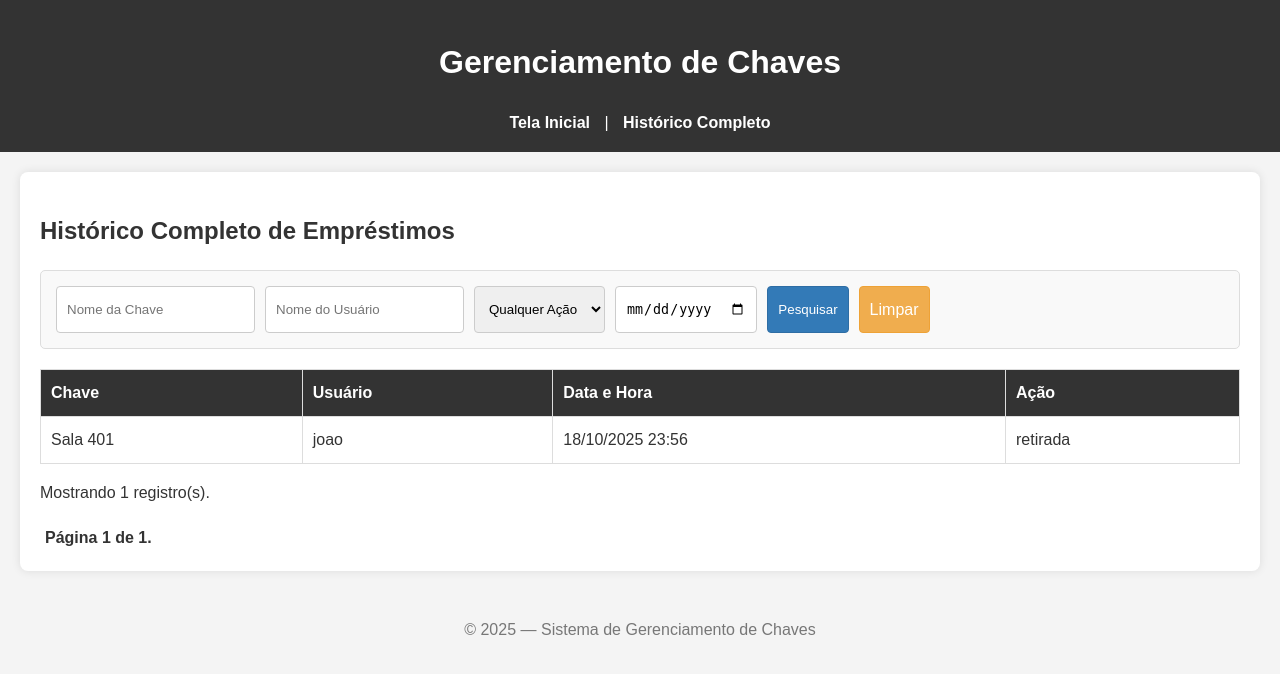
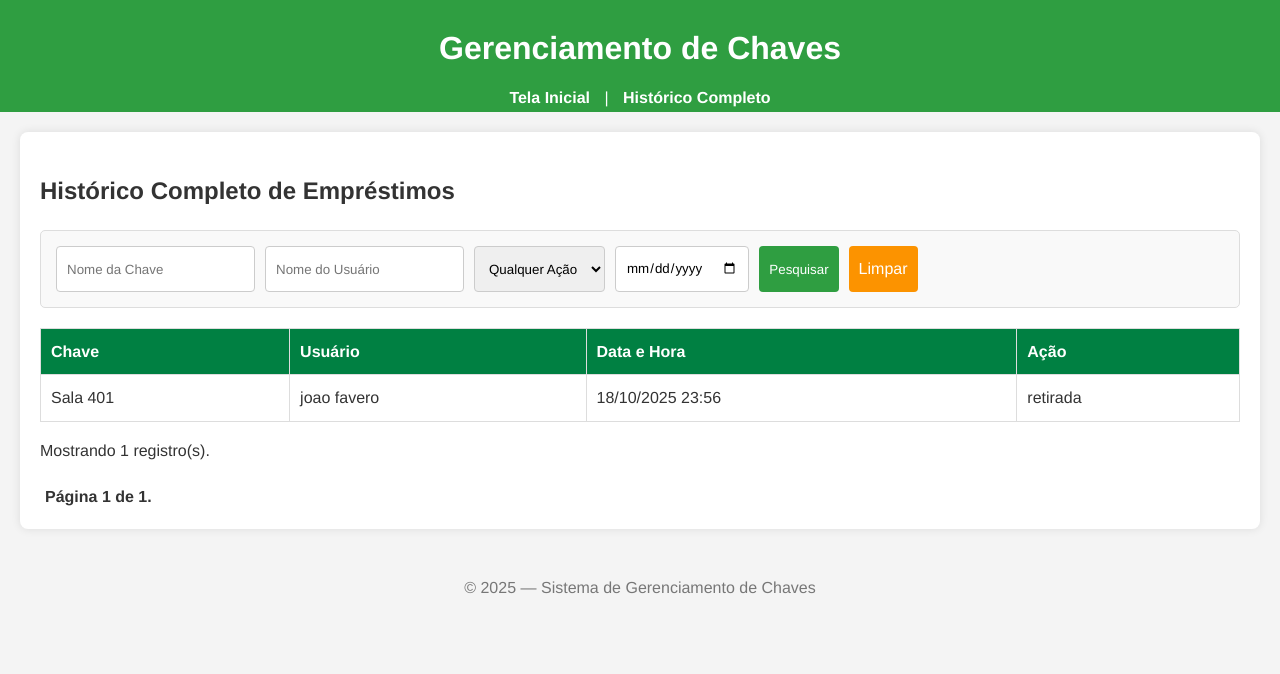
Before and after one commit to jaofavero/Gerenciamento_Chaves, a Django app: page /historico/ in a window 1280 px wide. Shown: the top 674 px of the page. Run offline with Django 5.2, Linux system fonts and the light colour scheme; data comes from the database, SQL or seed files in the repository.

Commit message:
Alteração de syler para as cores do IF

```diff
--- a/principal/static/styles/style.css
+++ b/principal/static/styles/style.css
@@ -1,56 +1,101 @@
+/* Atualizado: static/css/style.css */
+
 body {
-    font-family: Arial, sans-serif;
+    /* Fonte padrão do exemplo aplicado ao corpo */
+    font-family: "Helvetica Neue", Helvetica, Arial, sans-serif;
     margin: 0;
     padding: 0;
-    background-color: #f4f4f4;
+    background-color: #f4f4f4; /* Mantendo um fundo claro para o corpo */
     color: #333;
     line-height: 1.6;
+    overflow-y: scroll; /* Adicionado do exemplo */
 }
+
 header {
-    background: #333;
-    color: #fff;
+    /* Cor de fundo do exemplo */
+    background-color: #2f9e41;
+    color: #fff; /* Cor do texto do exemplo */
     padding: 1rem;
     text-align: center;
+    /* Ajustes para centralizar verticalmente e dar altura fixa (opcional) */
+    height: 80px; /* Altura do exemplo */
+    display: flex;
+    flex-direction: column; /* Empilha título e navegação */
+    align-items: center;
+    justify-content: center;
 }
-header nav { margin-top: 10px; }
+
+header h1 {
+    margin-bottom: 5px; /* Reduz espaço entre título e nav */
+}
+
+header nav {
+    margin-top: 5px;
+}
+
 header nav a {
-    color: #fff;
+    color: #fff; /* Cor do link no header do exemplo */
     text-decoration: none;
     margin: 0 10px;
-    font-weight: bold;
+    font-weight: bold; /* Mantendo negrito para destaque */
 }
-header nav a:hover { text-decoration: underline; }
+
+header nav a:hover {
+    text-decoration: underline;
+}
+
 main {
     max-width: 1200px;
     margin: 20px auto;
     padding: 20px;
-    background: #fff;
+    background: #fff; /* Fundo branco para área principal */
     border-radius: 8px;
     box-shadow: 0 0 10px rgba(0,0,0,0.1);
+    /* Adiciona espaço no topo para compensar header fixo (se fosse fixo) */
+    /* Se o header fosse 'position: fixed', precisaríamos de: margin-top: 100px; */
 }
+
 footer {
     text-align: center;
     margin-top: 20px;
     padding: 10px;
-    color: #777;
+    color: #777; /* Mantendo cinza para o rodapé */
+     /* Fonte padrão do exemplo */
+    font-family: "Helvetica Neue", Helvetica, Arial, sans-serif;
 }
+
+/* Estilos da Tabela */
 .tabela-emprestimos {
     width: 100%;
     border-collapse: collapse;
     margin-top: 20px;
 }
+
 .tabela-emprestimos th,
 .tabela-emprestimos td {
     border: 1px solid #ddd;
     padding: 10px;
     text-align: left;
+    /* Fonte padrão do exemplo aplicada à tabela */
+    font-family: "Helvetica Neue", Helvetica, Arial, sans-serif;
 }
+
 .tabela-emprestimos th {
-    background-color: #333;
-    color: white;
+    /* Usando um verde um pouco mais escuro para o cabeçalho da tabela */
+    background-color: #008042;
+    color: white; /* Texto branco como no header */
+    font-weight: bold; /* Adicionando negrito */
 }
-.tabela-emprestimos tr:nth-child(even) { background-color: #f9f9f9; }
-.tabela-emprestimos tr:hover { background-color: #f1f1f1; }
+
+.tabela-emprestimos tr:nth-child(even) {
+    background-color: #f9f9f9; /* Mantendo destaque leve para linhas pares */
+}
+
+.tabela-emprestimos tr:hover {
+    background-color: #e9f5e9; /* Verde bem claro no hover */
+}
+
+/* Formulário de Filtro */
 .form-filtro {
     margin-bottom: 20px;
     padding: 15px;
@@ -60,7 +105,10 @@ footer {
     display: flex;
     flex-wrap: wrap;
     gap: 10px;
+     /* Fonte padrão do exemplo */
+    font-family: "Helvetica Neue", Helvetica, Arial, sans-serif;
 }
+
 .form-filtro input,
 .form-filtro select,
 .form-filtro button,
@@ -68,28 +116,60 @@ footer {
     padding: 10px;
     border: 1px solid #ccc;
     border-radius: 4px;
+     /* Fonte padrão do exemplo */
+    font-family: "Helvetica Neue", Helvetica, Arial, sans-serif;
 }
+
 .form-filtro button {
-    background-color: #337ab7;
+    /* Cor primária do exemplo para o botão de pesquisa */
+    background-color: #2f9e41;
     color: white;
     cursor: pointer;
-    border-color: #2e6da4;
+    border: none; /* Removendo borda padrão */
 }
+.form-filtro button:hover {
+     /* Cor secundária do exemplo no hover */
+    background-color: #008042;
+}
+
+
 .form-filtro .btn-limpar {
-    background-color: #f0ad4e;
+    /* Cor de aviso do exemplo para o botão limpar */
+    background-color: #fc9300;
     color: white;
     cursor: pointer;
     text-decoration: none;
-    border-color: #eea236;
+    border: none; /* Removendo borda padrão */
 }
-.pagination { margin-top: 20px; }
+.form-filtro .btn-limpar:hover {
+     /* Cor secundária de aviso do exemplo no hover */
+    background-color: #e28400;
+}
+
+/* Paginação */
+.pagination {
+    margin-top: 20px;
+    /* Fonte padrão do exemplo */
+    font-family: "Helvetica Neue", Helvetica, Arial, sans-serif;
+}
+
 .pagination .step-links a {
     text-decoration: none;
     padding: 5px 10px;
     border: 1px solid #ddd;
     margin: 0 2px;
+    color: #2f9e41; /* Cor primária nos links */
+    background-color: #fff;
+    border-radius: 4px;
 }
+.pagination .step-links a:hover {
+    background-color: #e9f5e9; /* Fundo verde claro no hover */
+    border-color: #c8e6c9;
+}
+
+
 .pagination .current {
     font-weight: bold;
     margin: 0 5px;
+    color: #333; /* Cor escura para página atual */
 }
--- a/principal/templates/historico/_lista_emprestimos.html
+++ b/principal/templates/historico/_lista_emprestimos.html
@@ -11,7 +11,7 @@
         {% for emprestimo in emprestimos_list %}
             <tr>
                 <td>{{ emprestimo.chave.nome|default:"[Chave Excluída]" }}</td>
-                <td>{{ emprestimo.usuario.username|default:"[Usuário Excluído]" }}</td>
+                <td>{{ emprestimo.usuario.first_name|default:"[Usuário Excluído]" }} {{ emprestimo.usuario.last_name|default:"[Usuário Excluído]" }}</td>
                 <td>{{ emprestimo.data_hora|date:"d/m/Y H:i" }}</td>
                 <td>{{ emprestimo.get_acao_display }}</td>
             </tr>
--- a/principal/templates/index.html
+++ b/principal/templates/index.html
@@ -2,8 +2,7 @@
 {% load static %}
 {% block title %}Tela Inicial - Gerenciamento de Chaves{% endblock %}
 {% block content %}
-    <h2>Últimas 20 atulizações</h2>
-    <p>Esta lista atualiza automaticamente a cada 60 segundos.</p>
+    <h2>Últimas 20 atualizações</h2>
     <div id="lista-emprestimos-container">
         {% include 'historico/_lista_emprestimos.html' %}
     </div>
```
